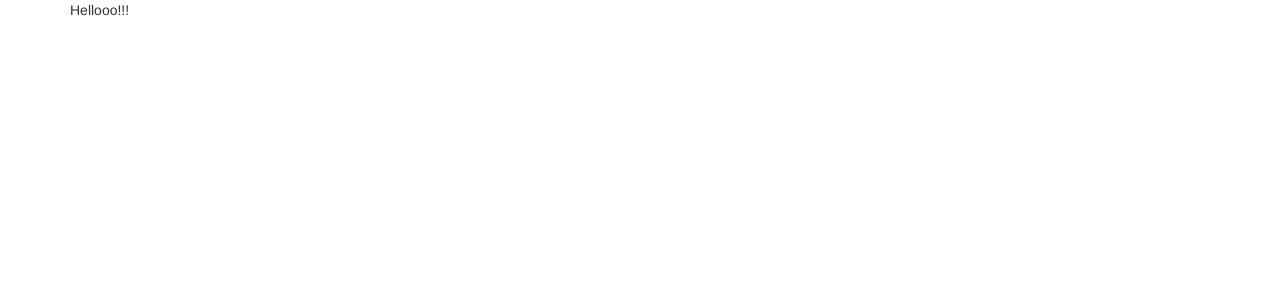
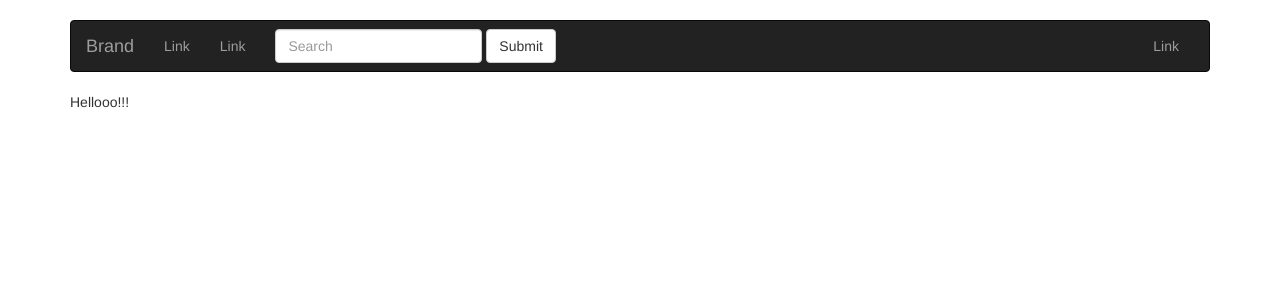
Before and after one commit to shlomiku/LearnWeb, a Django app: page / in a window 1280 px wide. Before the commit the part shown is almost empty. Shown: the top 300 px of the page. Run offline with Django 3.2, Linux system fonts and the light colour scheme; some libraries are stand-ins or nearby versions.

Commit message:
adding navbar template

```diff
--- a/AngularCourse/Ex3_django_contact_list/contact_list/templates/base.html
+++ b/AngularCourse/Ex3_django_contact_list/contact_list/templates/base.html
@@ -20,7 +20,39 @@
     setTimeout(function(){document.getElementById("messages").style.visibility='hidden';}, 3000);
 </script>
 {% endif %}
-<div class="container">
+
+<div class="container" style="margin-top: 20px">
+    <nav class="navbar navbar-inverse">
+        <div class="container-fluid">
+            <!-- Brand and toggle get grouped for better mobile display -->
+            <div class="navbar-header">
+                <button type="button" class="navbar-toggle collapsed" data-toggle="collapse" data-target="#bs-example-navbar-collapse-1" aria-expanded="false">
+                    <span class="sr-only">Toggle navigation</span>
+                    <span class="icon-bar"></span>
+                    <span class="icon-bar"></span>
+                    <span class="icon-bar"></span>
+                </button>
+                <a class="navbar-brand" href="#">Brand</a>
+            </div>
+
+            <!-- Collect the nav links, forms, and other content for toggling -->
+            <div class="collapse navbar-collapse" id="bs-example-navbar-collapse-1">
+                <ul class="nav navbar-nav">
+                    <li><a href="#">Link <span class="sr-only">(current)</span></a></li>
+                    <li><a href="#">Link</a></li>
+                </ul>
+                <form class="navbar-form navbar-left" role="search">
+                    <div class="form-group">
+                        <input type="text" class="form-control" placeholder="Search">
+                    </div>
+                    <button type="submit" class="btn btn-default">Submit</button>
+                </form>
+                <ul class="nav navbar-nav navbar-right">
+                    <li><a href="#">Link</a></li>
+                </ul>
+            </div><!-- /.navbar-collapse -->
+        </div><!-- /.container-fluid -->
+    </nav>
     {%  block content %}
 
     {% endblock content %}
```
